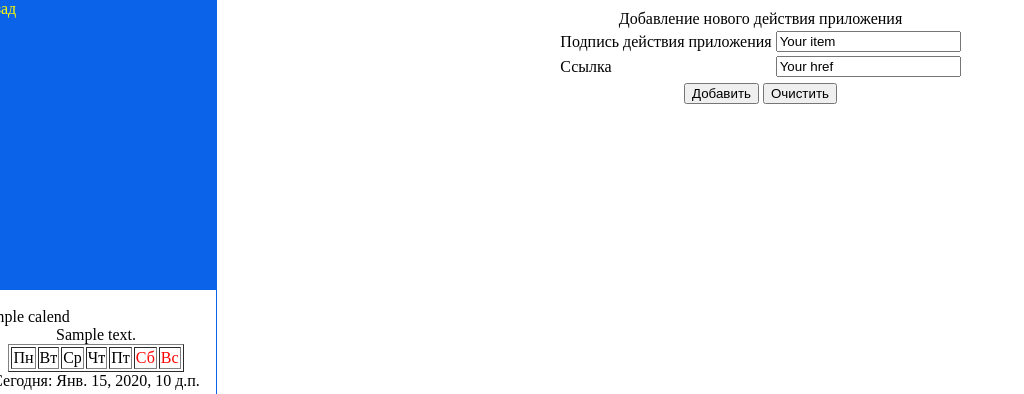
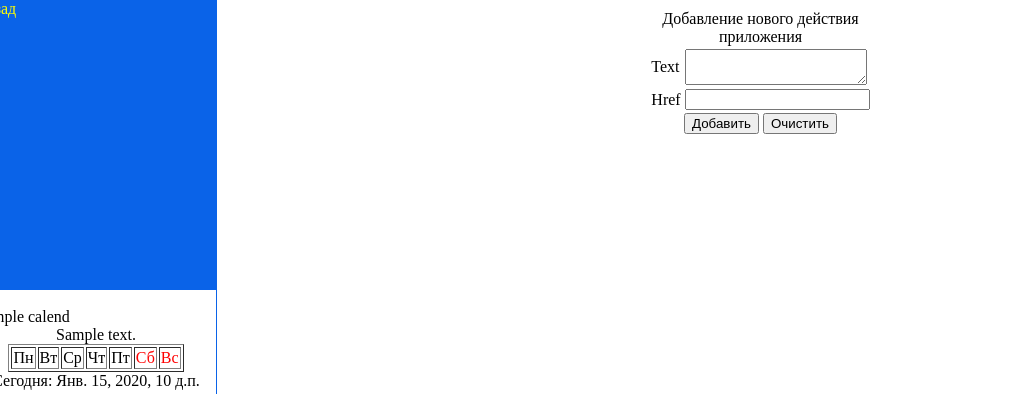
Before and after one commit to Pingvin8830/VNSR, a Django app: template VNSR/templates/menu/add_item.html in a window 1280 px wide. Shown: the part 73-467 px from the top of the page, without its empty margins (0-1024 px from the left). Run offline with Django 3.2, Linux system fonts and the light colour scheme; the template is opened without the code that fills it: most values are stand-ins (such as "Sample title", 1, 10 or a date in 2020); form fields are guessed from the names that the template uses.

Commit message:
Переделываем шаблон добавления пунктов меню приложений под форму модели

```diff
--- a/VNSR/templates/menu/add_item.html
+++ b/VNSR/templates/menu/add_item.html
@@ -10,34 +10,28 @@
     <form action="{% url 'menu_app:add_item' %}" method="post">
       {% csrf_token %}
       <table>
-			<caption>Добавление нового действия приложения</caption>
+        <caption>
+          Добавление нового действия приложения
+        </caption>
         <tr>
           <td>
-					Подпись действия приложения
+            {{ form.text.label }}
           </td>
           <td>
-					<input type="text" name="text" maxlength="20" value="Your item">
+            {{ form.text }}
           </td>
         </tr>
         <tr>
           <td>
-					Ссылка
+            {{ form.href.label }}
           </td>
           <td>
-					<input type="text" name="href" maxlength="20" value="Your href">
+            {{ form.href }}
           </td>
         </tr>
       </table>
-		<table>
-			<tr>
-				<td>
             <input type="submit" value="Добавить">
-				</td>
-				<td>
             <input type="reset" value="Очистить">
-				</td>
-			</tr>
-		</table>
     </form>
   </center>
 {% endblock %}
```
Lines whose indentation alone changed are shown as unchanged.
